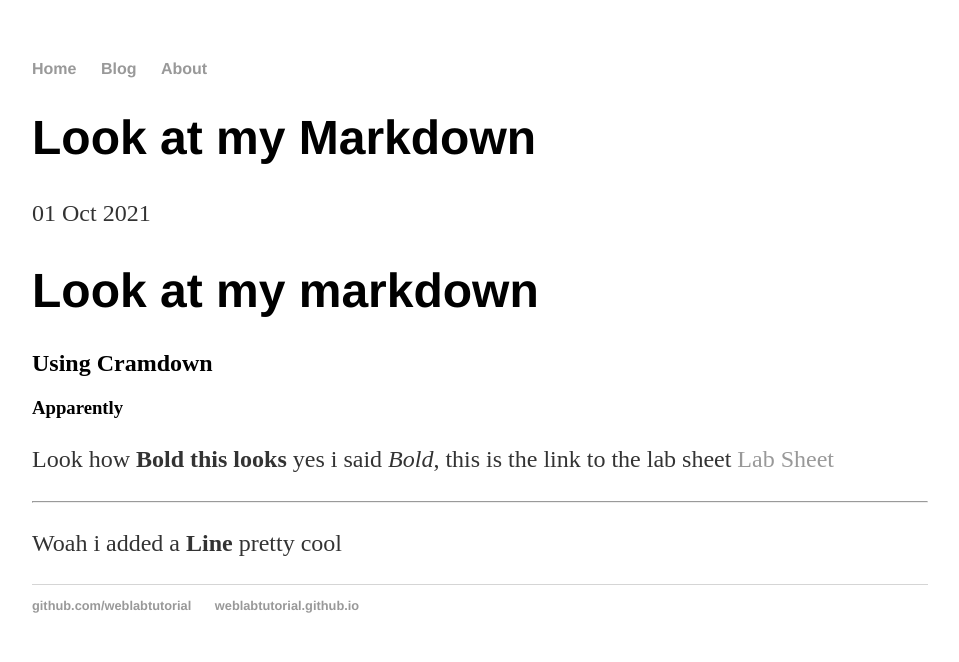
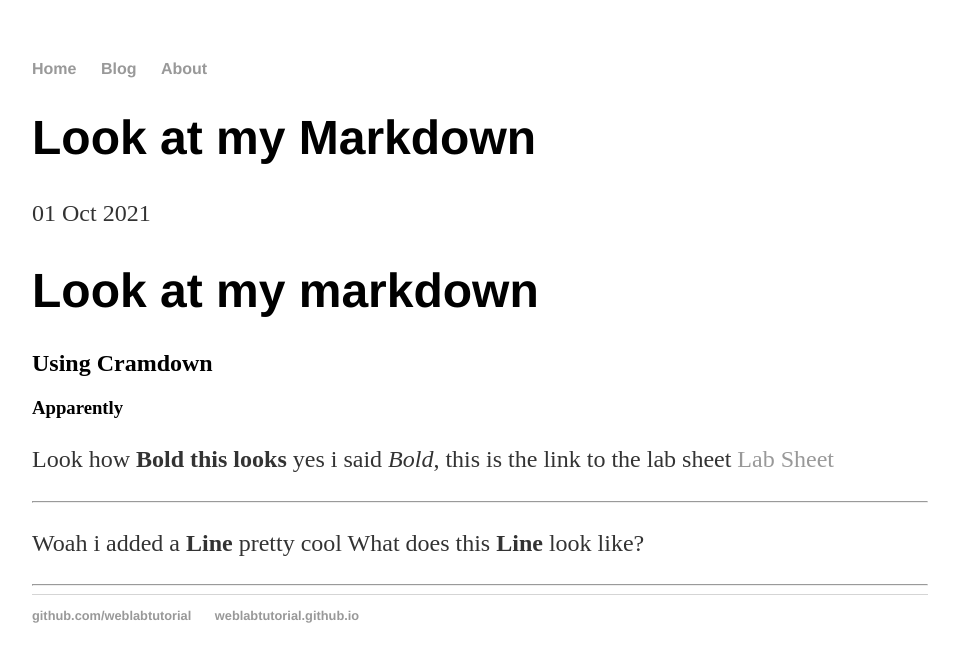
Before and after one commit to AlbaraaOthman/AlbaraaOthman.github.io, a Jekyll site: the page built from _posts/2021-10-01-lookatmymarkdown.md, in a window 1280 px wide. Shown: the top 662 px of the page, without its empty margins (160-1119 px from the left). Built offline with Jekyll 4.4.1, drawn with Linux system fonts in a browser that asks for light colours.

Commit message:
Update 2021-10-01-lookatmymarkdown.md

```diff
--- a/_posts/2021-10-01-lookatmymarkdown.md
+++ b/_posts/2021-10-01-lookatmymarkdown.md
@@ -11,3 +11,6 @@ Look how **Bold this looks** yes i said *Bold*, this is the link to the lab shee
 
 * * *
 Woah i added a __Line__ pretty cool
+What does this **Line** look like?
+
+***
```
